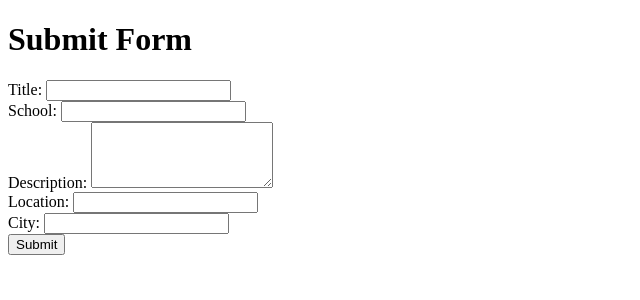
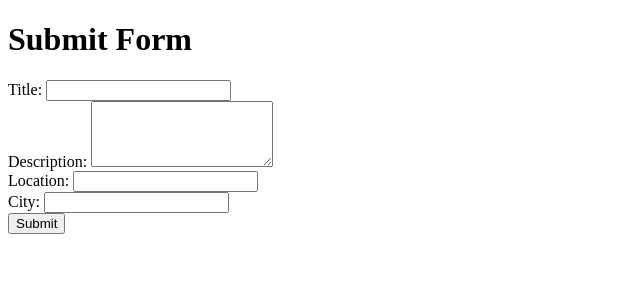
Before and after one commit to cfglondon23/Team-1, a Flask app: template templates/provider_submit.html in a window 1280 px wide. Shown: the top 300 px of the page, without its empty margins (0-640 px from the left). Run offline with Flask 3, Linux system fonts and the light colour scheme; the template is opened without the code that fills it, so the values that code supplies are empty.

Commit message:
Implemented submitting for the provider

```diff
--- a/app.py
+++ b/app.py
@@ -1,6 +1,6 @@
 from flask import Flask, render_template, request
 from flask import Flask
-from db import c
+from db import c, conn
 import sqlite3
 app = Flask(__name__, template_folder='templates',
             static_folder='static')
@@ -14,22 +14,24 @@ def index():
 def provider_dashboard():
     return "provider_dashboard"
 
-@app.route('/provider/submit', methods=['POST'])
+@app.route('/provider/submit', methods=['POST','GET'])
 def provider_submit():
-    if request.method == "POST":
+    if request.method == 'POST':
         title = request.form.get("title")
-        school = request.form.get("school")
         description = request.form.get("description")
         location = request.form.get("location")
         city = request.form.get("city")
 
         # find the school id based on the school name, city and location
-        queryString = 'SELECT * FROM school WHERE name = ? AND city = ? AND location = ?'
-        c.execute(queryString, (school,city, location))
+        queryString = 'SELECT * FROM school WHERE schid = ?'
+        schid = 1
+        c.execute(queryString, (schid,))
+
         school = c.fetchone()
         schoolId = school[0]
 
-        c.execture(f"INSERT INTO event (name, schid, info) VALUES ('{title}', '{schoolId}', {description})")
+        c.execute(f"INSERT INTO event (name, schid, info) VALUES ('{title}', '{schoolId}', '{description}')")
+        conn.commit()
         return render_template('submit_succesfully.html')
     return render_template("provider_submit.html")
 
--- a/templates/provider_submit.html
+++ b/templates/provider_submit.html
@@ -5,12 +5,9 @@
 </head>
 <body>
 	<h1>Submit Form</h1>
-	<form>
+	<form method="post">
 	  <label for="title">Title:</label>
 	  <input type="text" id="title" name="title" required><br>
-
-	  <label for="school">School:</label>
-	  <input type="text" id="school" name="school" required><br>
 
 	  <label for="description">Description:</label>
 	  <textarea id="description" name="description" rows="4" required></textarea><br>
```
Also changed, not shown: templates/submit_succesfully.html (+9 -0 lines).
